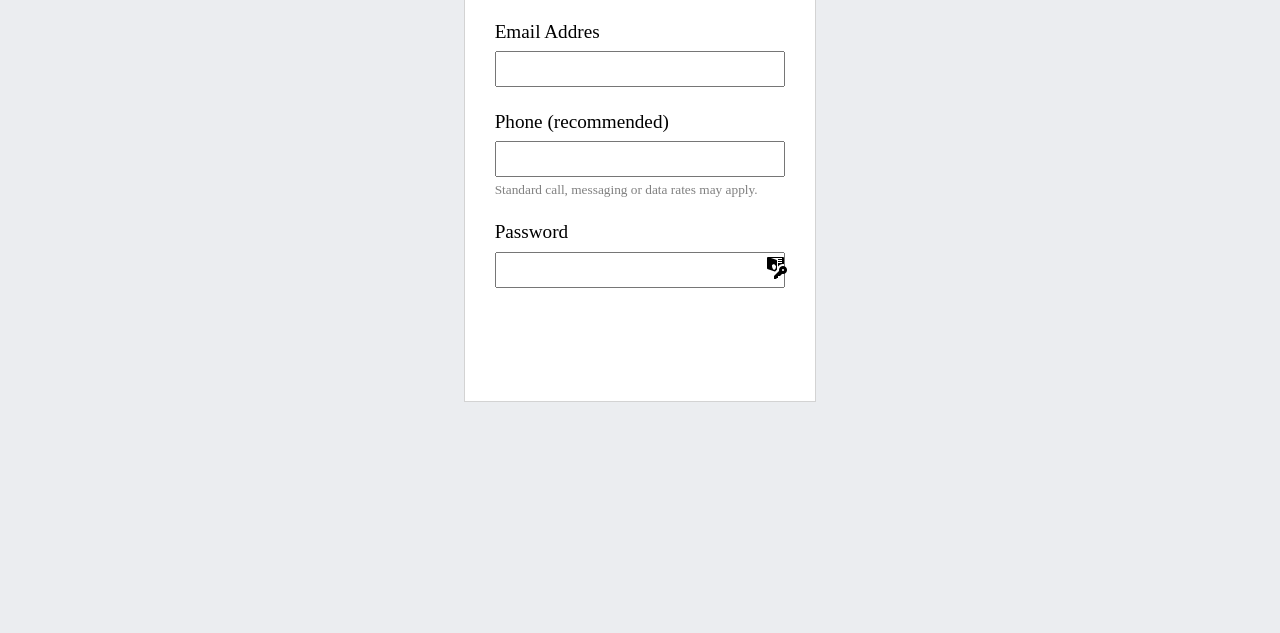
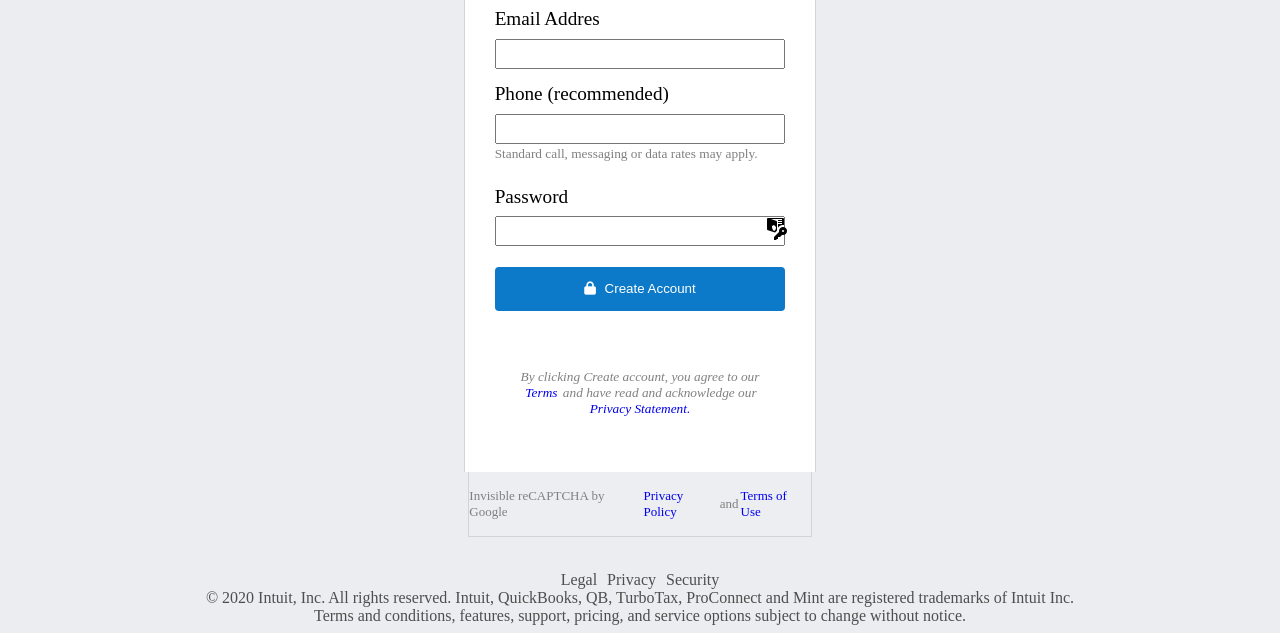
Before and after one commit to hamayun-cpu/HtmlForm, a website: page index.html in a window 1280 px wide. Shown: the part 385-1018 px from the top of the page. Before the commit the page ends 807 px from the top, so only its background shows below. Drawn offline with Linux system fonts and the light colour scheme.

Commit message:
added submit button,form bar and the footer

```diff
--- a/css/style.css
+++ b/css/style.css
@@ -41,7 +41,7 @@
 
 .maintitle {
   height: 6vh;
-  margin-top: 3%;
+  margin-top: 2%;
   text-align: center;
 }
 
@@ -67,17 +67,19 @@
   margin-right: 4px;
 }
 .div-section {
-  height: 75vh;
+  height: fit-content;
   display: flex;
   justify-content: center;
 }
 .form-section {
   width: 23%;
-  margin: 1% 0;
+  margin: 1% 0 0 0;
   text-align: center;
   padding: 30px;
   background-color: #ffffff;
   border: solid 1px lightgrey;
+  height: fit-content;
+  border-bottom: hidden;
 }
 #titleinfo {
   font-size: xx-large;
@@ -100,17 +102,90 @@
 
 .input {
   width: 100%;
-  height: 7%;
+  height: 100%;
   margin-top: 3%;
 }
 .smalltext {
   display: flex;
   justify-content: left;
-  margin-top: 5px;
+  margin-top: 11px;
   color: gray;
 }
 .key {
   position: relative;
   left: 47%;
-  bottom: 31px;
+  bottom: 28px;
 }
+
+.submit_btn {
+  margin-top: 29px;
+  width: 100%;
+  background-color: #0c7ac9;
+  color: white;
+  padding: 6 12;
+  border: thin;
+  border-radius: 4px;
+  height: 44px;
+}
+
+.italic_font {
+  margin-top: 50px;
+  font-style: italic;
+  color: gray;
+  padding: 3%;
+}
+
+a {
+  text-decoration: none;
+  margin-left: 2px;
+  margin-right: 2px;
+}
+
+.inp_height {
+  height: 30px;
+}
+
+.end_lines {
+  background-color: #eceef1;
+  width: 27%;
+  border: solid 1px lightgrey;
+  color: gray;
+  font-size: small;
+  height: 100%;
+  display: flex;
+  justify-content: center;
+  align-items: center;
+  border-top: hidden;
+}
+
+.end_container {
+  width: 100%;
+  display: flex;
+  justify-content: center;
+  height: 8vh;
+}
+
+.foter {
+  margin-top: 35px;
+  widows: 100%;
+  height: fit-content;
+}
+
+.foter1st_content {
+  width: 100%;
+  display: flex;
+  justify-content: center;
+  column-gap: 6px;
+}
+
+.foter2nd_content {
+  width: 100%;
+  display: flex;
+  justify-content: center;
+  flex-wrap: wrap;
+  color: #4e4e4e;
+}
+
+.footer_color a {
+  color: #4e4e4e;
+}
--- a/index.html
+++ b/index.html
@@ -4,7 +4,10 @@
     <meta name="viewport" content="width=device-width, initial-scale=1.0" />
     <title>Document</title>
     <link rel="stylesheet" href="css/style.css" />
-    <script src="https://kit.fontawesome.com/e252d07dd4.js" crossorigin="anonymous"></script>
+    <script
+      src="https://kit.fontawesome.com/e252d07dd4.js"
+      crossorigin="anonymous"
+    ></script>
   </head>
   <body>
     <div class="signup">
@@ -17,7 +20,9 @@
         >
       </div>
       <div>
-        <button class="signinButton"><i class="fas fa-lock lock"></i>Sign In</button>
+        <button class="signinButton">
+          <i class="fas fa-lock lock"></i>Sign In
+        </button>
       </div>
     </div>
 
@@ -25,7 +30,7 @@
     <div id="header">
       <div class="maintitle">
         <a href="#">
-          <img src="/HtmlForm/css/pics/logo.PNG" alt="logo" />
+          <img src="/css/pics/logo.PNG" alt="logo" />
         </a>
       </div>
       <div class="icons">
@@ -52,20 +57,95 @@
           <div class="information">
             <label for="email">Email Addres</label>
           </div>
-          <input class="input" type="text" name="email" id="email" required />
+
+          <div class="inp_height">
+            <input class="input" type="text" name="email" id="email" required />
+          </div>
+
           <div class="information">
             <label for="Phone">Phone (recommended) </label>
           </div>
-          <input class="input" type="tel" name="phone" id="phone" required />
-          <small class="smalltext">Standard call, messaging or data rates may apply. </small>
+          <div class="inp_height">
+            <input class="input" type="tel" name="phone" id="phone" required />
+          </div>
+
+          <small class="smalltext"
+            >Standard call, messaging or data rates may apply.
+          </small>
+
           <div class="information">
             <label for="password">Password</label>
           </div>
-          <input class="input" type="password" name="password" id="password" required />
-          <a href="#"><img class="key" src="css/pics/pwd.png" alt="" /> </a>
+
+          <div class="inp_height">
+            <input
+              class="input"
+              type="password"
+              name="password"
+              id="password"
+              required
+            />
+            <a href="#"><img class="key" src="css/pics/pwd.png" alt="" /> </a>
+          </div>
+
+          <div id="button">
+            <button class="submit_btn">
+              <i class="fas fa-lock lock"></i> Create Account
+            </button>
+          </div>
+          <div class="italic_font">
+            <small>
+              By clicking Create account, you agree to our
+              <a
+                href="https://www.mint.com/terms
+              "
+                >Terms</a
+              >
+              and have read and acknowledge our
+              <a
+                href="https://www.intuit.com/privacy/
+              "
+                >Privacy Statement.</a
+              ></small
+            >
+          </div>
         </form>
       </div>
     </div>
-    <script src="index.js"></script>
+    <div class="end_container">
+      <div class="end_lines">
+        Invisible reCAPTCHA by Google
+        <a href="https://policies.google.com/privacy?hl=en"> Privacy Policy </a>
+        and <a href="https://policies.google.com/terms?hl=en"> Terms of Use</a>
+      </div>
+    </div>
+
+    <footer class="foter">
+      <div class="foter1st_content">
+        <div class="footer_color">
+          <a
+            href="https://www.intuit.com/legal/
+          "
+            >Legal
+          </a>
+        </div>
+        <div class="footer_color">
+          <a href="https://www.intuit.com/privacy/">Privacy</a>
+        </div>
+        <div class="footer_color">
+          <a href="https://security.intuit.com/">Security</a>
+        </div>
+      </div>
+      <div class="foter2nd_content">
+        <div>
+          © 2020 Intuit, Inc. All rights reserved. Intuit, QuickBooks, QB,
+          TurboTax, ProConnect and Mint are registered trademarks of Intuit Inc.
+        </div>
+        <div>
+          Terms and conditions, features, support, pricing, and service options
+          subject to change without notice.
+        </div>
+      </div>
+    </footer>
   </body>
 </html>
```
Also changed, not shown: 1 other file.
